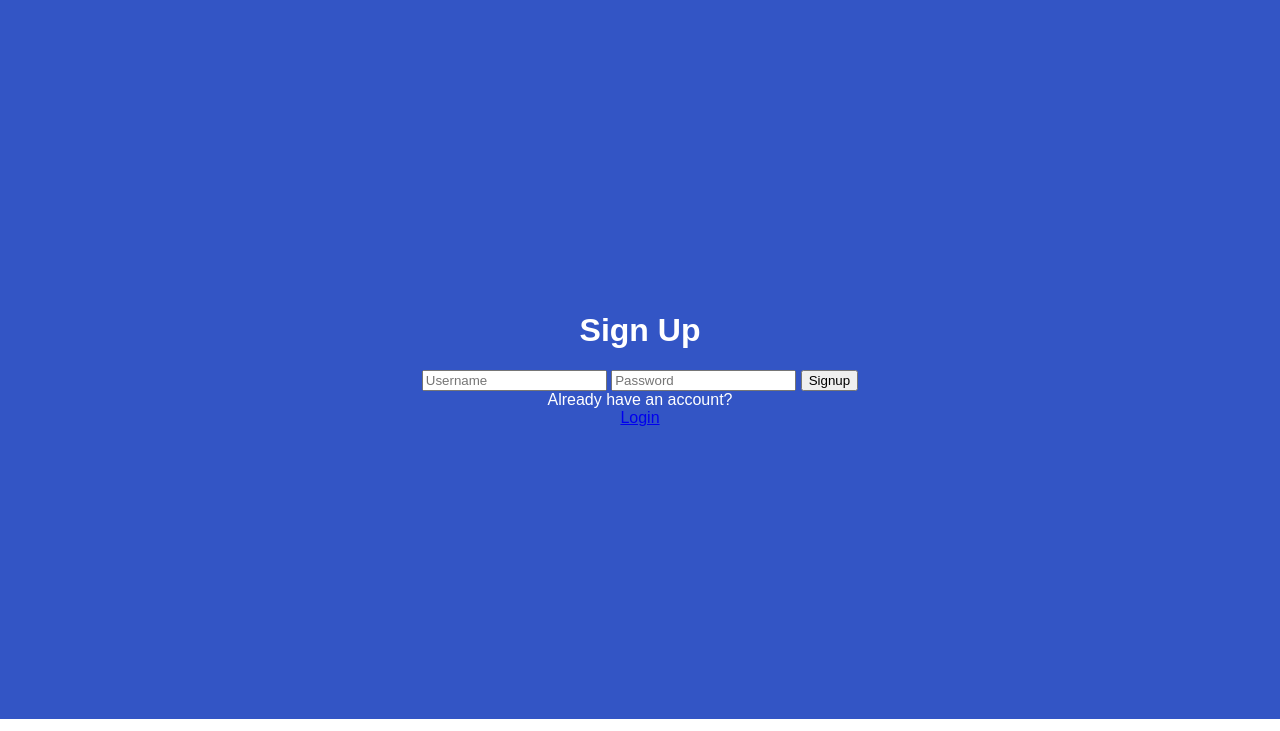
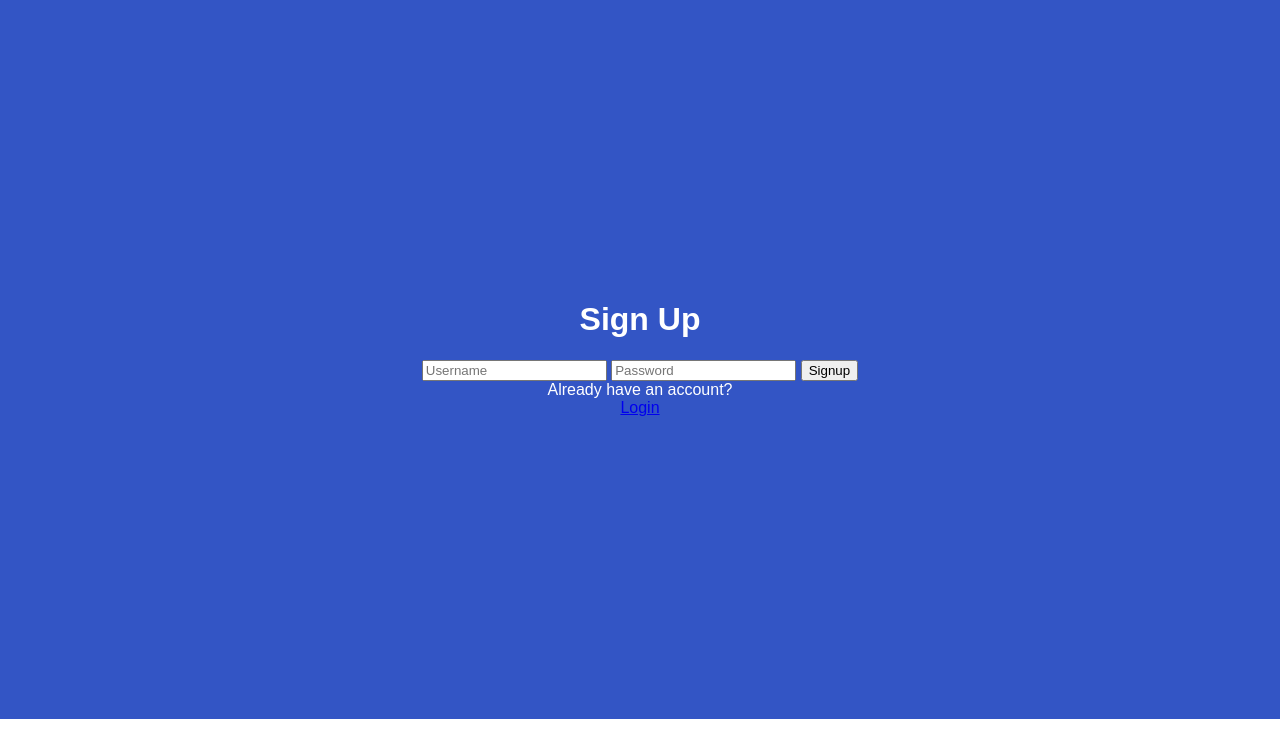
Before and after one commit to javidangarcia/pokemon-wiki, a Flask app: page /signup in a window 1280 px wide. Shown: the part 69-800 px from the top of the page. Run offline with Flask 2, Linux system fonts and the light colour scheme.

Commit message:
fixed some styling inconsistency

```diff
--- a/flaskr/static/style.css
+++ b/flaskr/static/style.css
@@ -11,6 +11,10 @@ body {
     display: flex;
     justify-content: space-evenly;
     padding: 25px;
+}
+
+.username {
+    margin: 0px;
 }
 
 
@@ -141,6 +145,10 @@ body {
     background-color: rgb(51, 85, 197);
 }
 
+.account h1 {
+    margin-top: 0px;
+}
+
 .flash {
     padding: 15px;
     vertical-align: middle;
```
